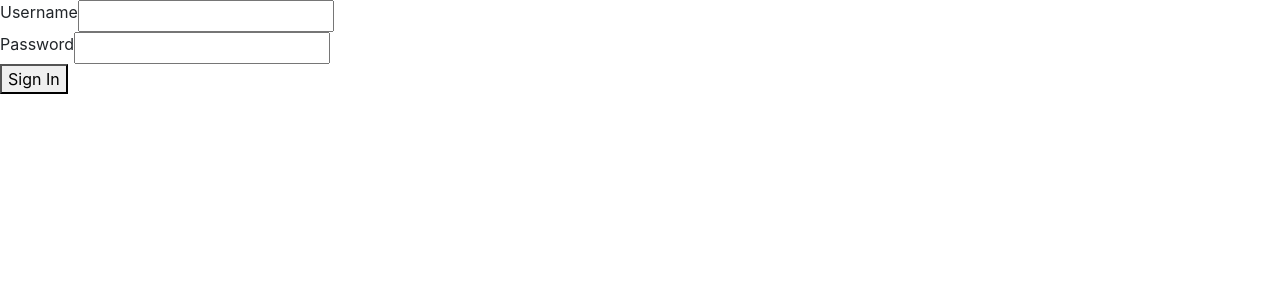
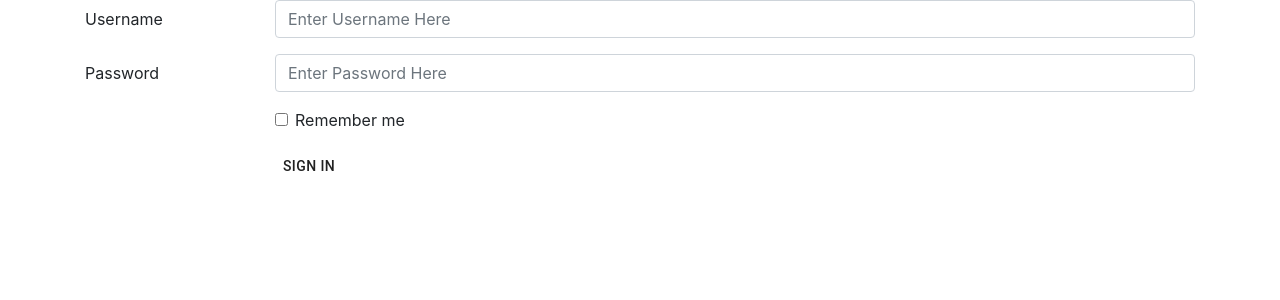
Before and after one commit to evahuanghuang/TT3_Group26, a React (Create React App) app in the folder app/: page / in a window 1280 px wide. Shown: the top 300 px of the page. Built offline with nearby package versions, Linux system fonts and the light colour scheme.

Commit message:
Add login bootstrap

```diff
--- a/app/src/Components/login.js
+++ b/app/src/Components/login.js
@@ -4,6 +4,8 @@ import logo from './logo.svg';
 import React, { Component, Route } from 'react';
 import { Redirect, withRouter } from 'react-router-dom'
 import { Snackbar, IconButton, Button } from '@material-ui/core';
+import { Form, Col, Row, Container } from 'react-bootstrap';
+
 
 class login extends Component {
     constructor(props) {
@@ -100,33 +102,39 @@ class login extends Component {
     render() {
 
         return (
-            <div>
-                <form onSubmit={this.handleSubmit}>
-                    <div className="input-group">
-                        <label htmlFor="text">Username</label>
-                        <input
-                            type="text"
-                            name="username"
-                            id="username"
-                            onChange={this.handleChange("username")}
-                            title="username"
-                            required
-                        />
-                    </div>
-                    <div className="input-group">
-                        <label htmlFor="password">Password</label>
-                        <input
-                            type="password"
-                            name="password"
-                            id="password"
-                            onChange={this.handleChange("password")}
-                            title="password"
-                            required
-                        />
-                    </div>
-                    <button type="submit">Sign In</button>
-                </form>
-            </div>
+
+            <Container>
+                <Form onSubmit={this.handleSubmit}>
+ <Form.Group as={Row} controlId="formHorizontalEmail">
+   <Form.Label column sm={2}>
+     Username
+   </Form.Label>
+   <Col sm={10}>
+     <Form.Control type="text" placeholder="Enter Username Here" onChange={this.handleChange("username")} />
+   </Col>
+ </Form.Group>
+
+ <Form.Group as={Row} controlId="formHorizontalPassword">
+   <Form.Label column sm={2}>
+     Password
+   </Form.Label>
+   <Col sm={10}>
+     <Form.Control type="password" placeholder="Enter Password Here" onChange={this.handleChange("password")} />
+   </Col>
+ </Form.Group>
+ <Form.Group as={Row} controlId="formHorizontalCheck">
+   <Col sm={{ span: 10, offset: 2 }}>
+     <Form.Check label="Remember me" />
+   </Col>
+ </Form.Group>
+
+ <Form.Group as={Row}>
+   <Col sm={{ span: 10, offset: 2 }}>
+     <Button type="submit">Sign in</Button>
+   </Col>
+ </Form.Group>
+</Form>
+            </Container>
         );
     }
 }
```
